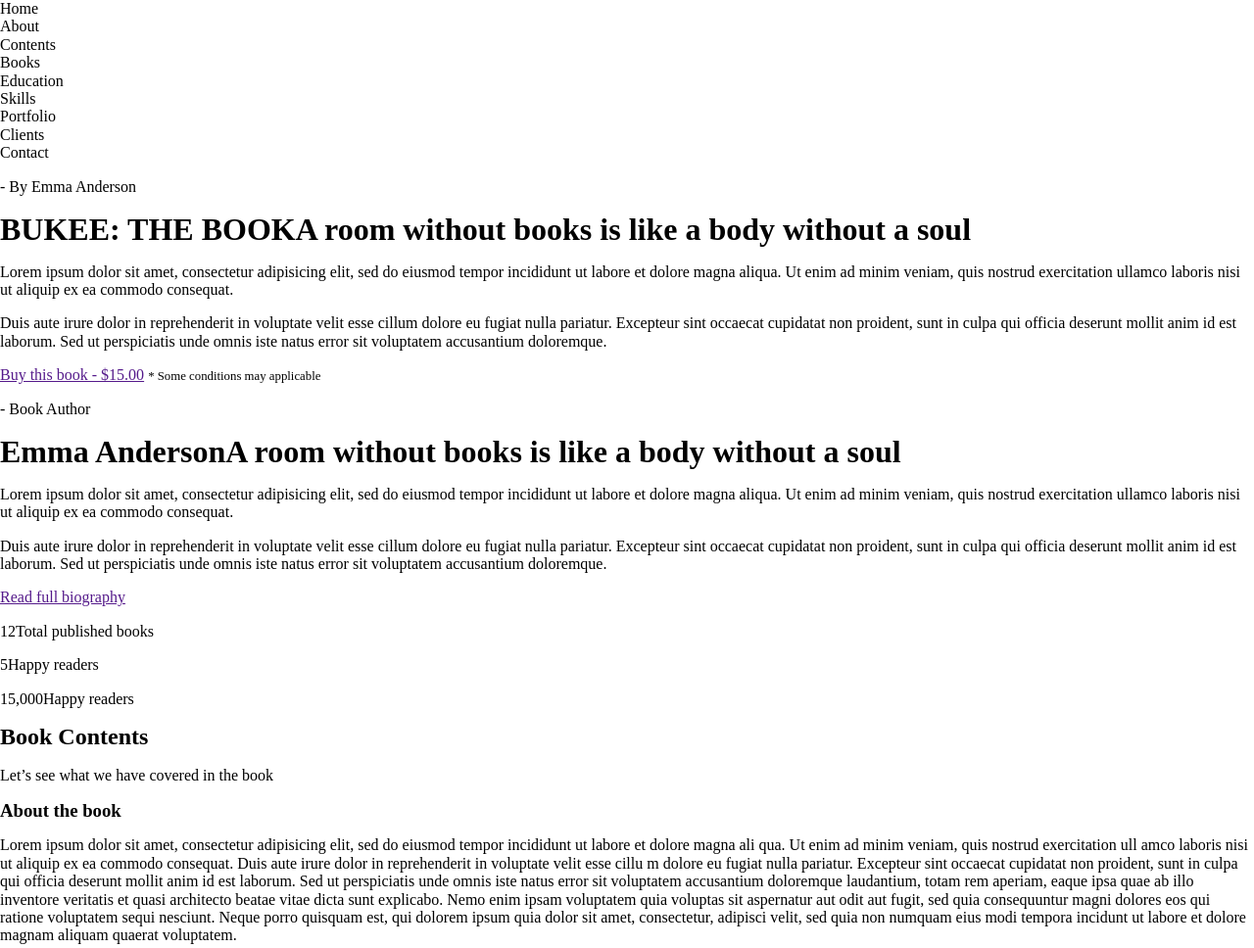
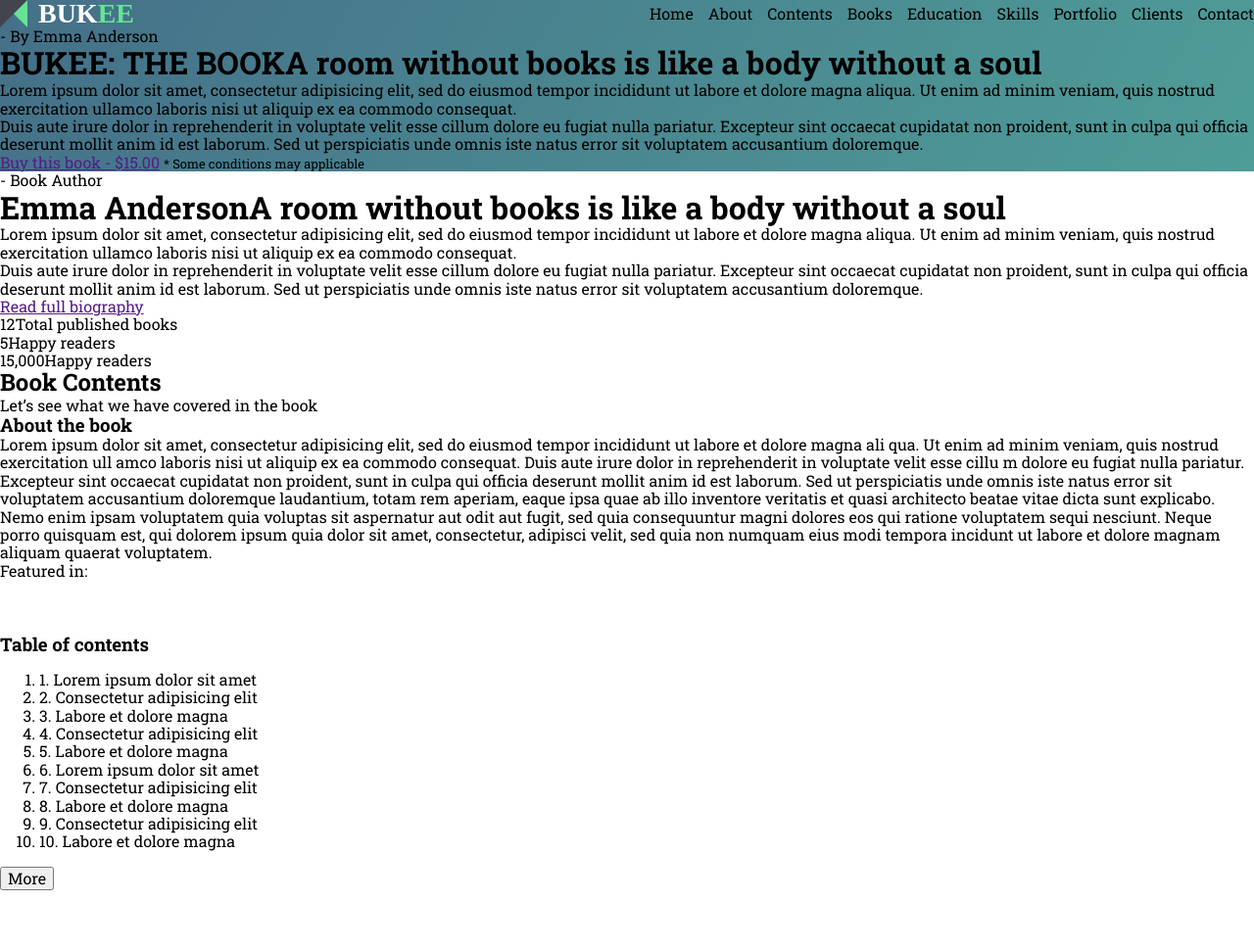
Before and after one commit to MaximGosunov/FrontendBlok, a website: page Продвинутый курс/www/src/views/index.html in a window 1280 px wide. Shown: the top 968 px of the page at 98% size. After the commit the page ends 909 px from the top, so only its background shows below. Drawn offline with nearby package versions, Linux system fonts and the light colour scheme; files that its build step writes are made by us from their sources; files whose address does not match are found by name.

```diff
--- a/Продвинутый курс/www/src/styles/main.scss
+++ b/Продвинутый курс/www/src/styles/main.scss
@@ -5,3 +5,38 @@
 @import "base/fonts";
 @import "base/general";
 @import "../blocks/modules";
+
+h1, h2, h3, h4, p {
+    padding: 0;
+    margin: 0;
+}
+
+body {
+    font-family: 'Roboto Slab', serif;
+}
+
+.page-main {
+    background-image: url(../img/bg.png);
+    background-repeat: no-repeat;
+    background-size: cover;
+}
+
+.header {
+    display: flex;
+    justify-content: space-between;
+    align-items: center;
+    &__logo {
+        display: block;
+        width: 137px;
+        height: 28px;
+        background-image: url(../img/logo.svg);
+    }
+    &-list {
+        list-style-type: none;
+        display: flex;
+        justify-content: flex-end;
+        &__item {
+            margin-left: 15px;
+        }
+    }
+}
--- a/Продвинутый курс/www/src/views/index.html
+++ b/Продвинутый курс/www/src/views/index.html
@@ -23,6 +23,7 @@
         <link rel="apple-touch-icon" sizes="167x167" href="img/favicons/apple-touch-icon-167x167.png">
         <link rel="apple-touch-icon" sizes="180x180" href="img/favicons/apple-touch-icon-180x180.png">
         <link rel="apple-touch-icon" sizes="1024x1024" href="img/favicons/apple-touch-icon-1024x1024.png">
+        <link href="https://fonts.googleapis.com/css2?family=Open+Sans&family=Roboto+Slab:wght@400;700&display=swap" rel="stylesheet">
         <link rel="stylesheet" href="styles/main.css">
     </head>
     <body>
@@ -53,6 +54,7 @@
                         <p>Duis aute irure dolor in reprehenderit in voluptate velit esse cillum dolore eu fugiat nulla pariatur. Excepteur sint occaecat cupidatat non proident, sunt in culpa qui officia deserunt mollit anim id est laborum. Sed ut perspiciatis unde omnis iste natus error sit voluptatem accusantium doloremque.</p>
                         <a href="" class="block-text__btn">Buy this book - $15.00</a>
                         <small>* Some conditions may applicable</small>
+                    </div>
                 </div>
             </div>
         </div>
```
Also changed, not shown: Продвинутый курс/www/src/img/author-1.png (added), Продвинутый курс/www/src/img/author-2.png (added), Продвинутый курс/www/src/img/bg.png (added), Продвинутый курс/www/src/img/book.svg (added), Продвинутый курс/www/src/img/logo.svg (added), Продвинутый курс/www/src/img/photo-1.png (added), Продвинутый курс/www/src/img/photo-2.png (added), Продвинутый курс/www/src/img/photo-3.png (added), Продвинутый курс/www/src/img/photo.png (added). Lines whose indentation alone changed are shown as unchanged.
